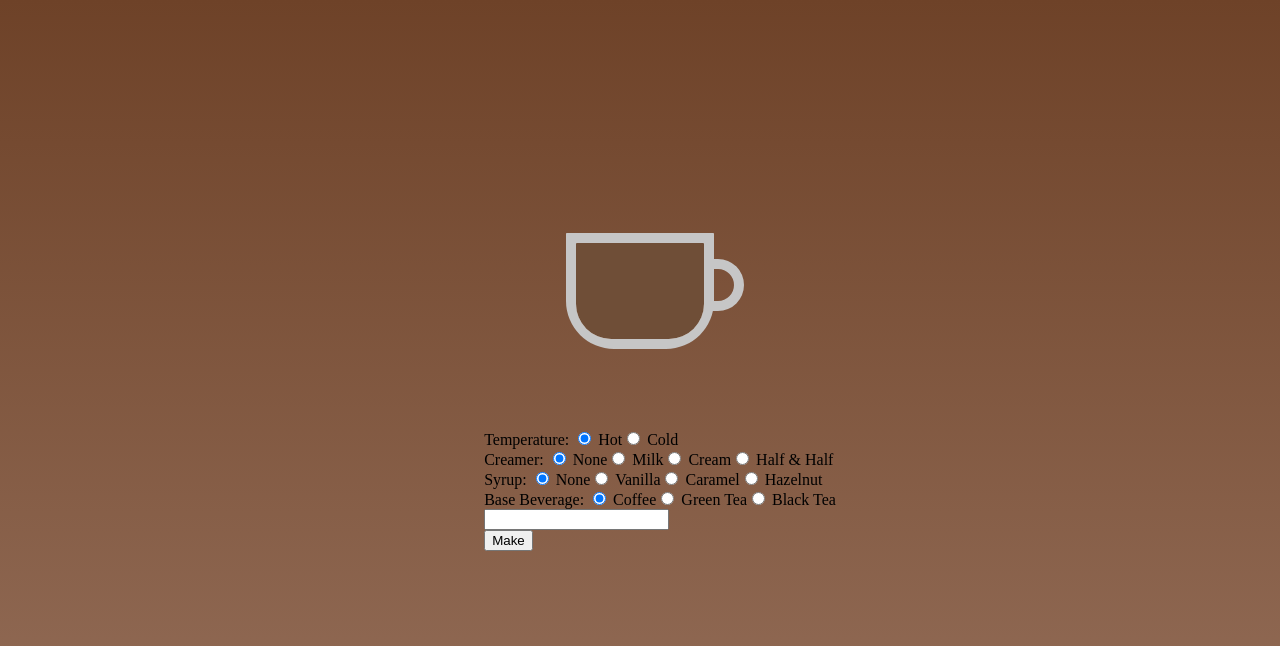
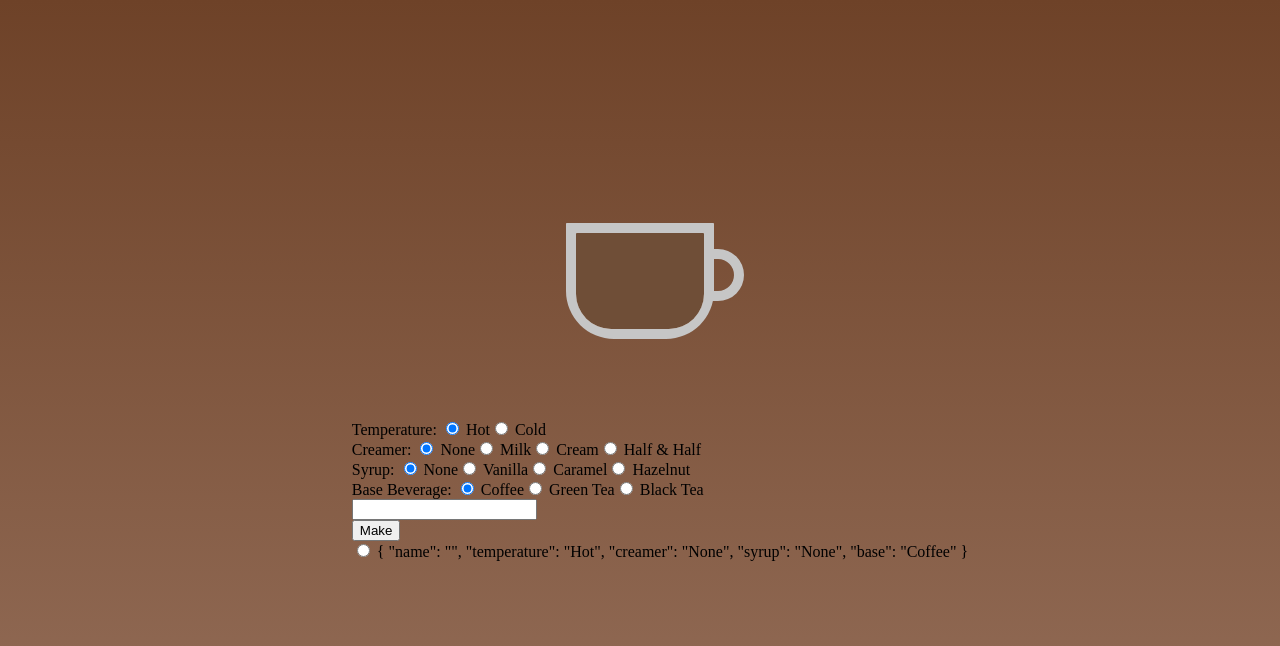
Before and after one commit to hobbsAlex/project4-cloaked-pigeons, a Vue app: page / in a window 1280 px wide. Both pictures are taken after a click on the button "Make". Shown: the top 646 px of the page. Built offline with nearby package versions, Linux system fonts and the light colour scheme.

Commit message:
add to list

```diff
--- a/src/App.vue
+++ b/src/App.vue
@@ -64,21 +64,32 @@
         </template>
       </li>
       <li>
-        <input type="text"/>
+        <input id="bevname" type="text" v-model="bevname"/>
       </li>
       <li>
 
         <button
           type="button"
           name="Make Beverage"
+          @click="addToList(getBeverage())"
           >
+
           Make
         </button>
 
+      </li>
+      <template v-for="storedBev in bevStore.storedbeverages" :key="`storedBev-${idx}`">
+          <label>
+            <input
+              type="radio"
+              name=storedBev.name
+              :id="`rbase${storedBev}`"
+              :value="storedBev"
 
-
-      </li>
-
+            />
+            {{ storedBev }}
+          </label>
+        </template>
     </ul>
   </div>
 </template>
@@ -89,14 +100,28 @@ import Beverage from "./components/Beverage.vue";
 // define pinia
 import { useBevStore } from "./stores/BeverageStore";
 import { BevType } from "./types";
-const bevStore = useBevStore;
+const bevStore = useBevStore();
+const getBeverage = () => {
+  return {
+    name: bevname.value,
+    temperature: currentTemp.value,
+    creamer: currentCreamer.value,
+    syrup: currentSyrup.value,
+    base: currentBeverage.value,
+  };
+};
 const addToList = (bev: BevType) => {
   bevStore.$patch((state) => {
 
-    state.beverages.push(bev);
+    state.storedbeverages.push(bev);
 
   });
 };
+
+//const { item } = defineProps<{ item: BevType }>();
+defineEmits(["addToCart"]);
+const bevname = ref("");
+
 // Define reactive data
 const temps = ref(["Hot", "Cold"]);
 const currentTemp = ref("Hot");
--- a/src/stores/BeverageStore.ts
+++ b/src/stores/BeverageStore.ts
@@ -1,6 +1,8 @@
 import { defineStore } from "pinia";
 
 import { BevType } from "../types";
+
+
 
 export const useBevStore = defineStore("BeverageStore", {
   state: () => {
```
